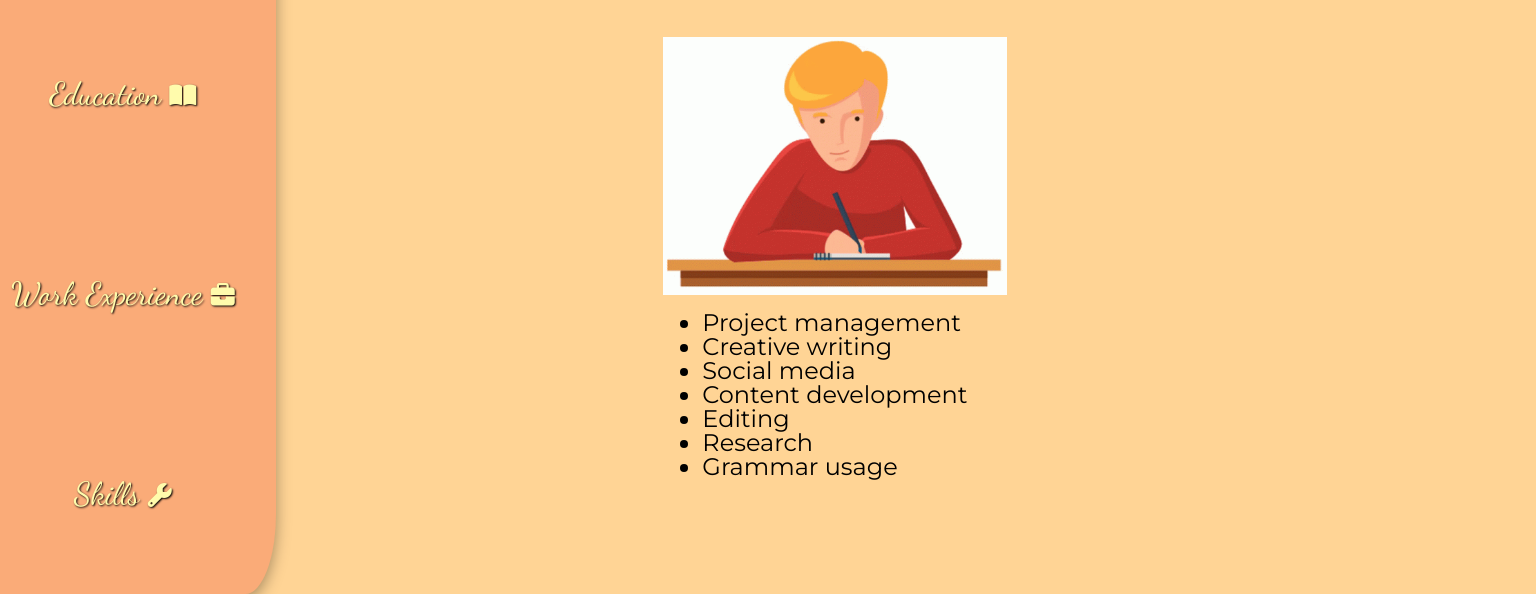
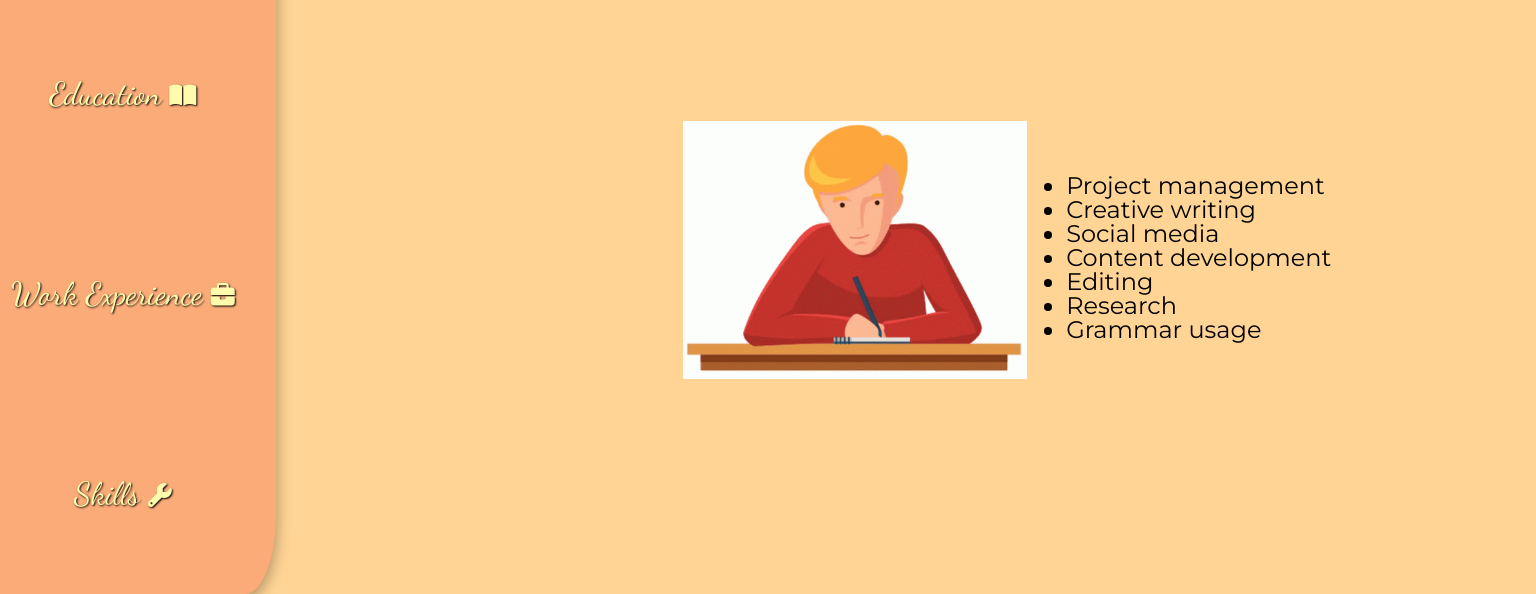
Before and after one commit to Rocksyro/cv, a plain HTML site: page skills.html in a window 1536 px wide. Shown: the part 206-800 px from the top of the page. Drawn offline with Linux system fonts and the light colour scheme.

Commit message:
cambios finales

```diff
--- a/css/style.css
+++ b/css/style.css
@@ -124,7 +124,7 @@ main article{
 
 #skills article{
     display: flex;
-    flex-direction: row;
+    flex-direction: column;
     justify-content:space-around;
     flex-wrap: wrap;
     width: 80vw;
@@ -143,6 +143,6 @@ skills article ul{
 
 @media (min-width: 1450px){
     #skills article{
-        flex-direction: column;
+        flex-direction: row;
     }
 }
```
